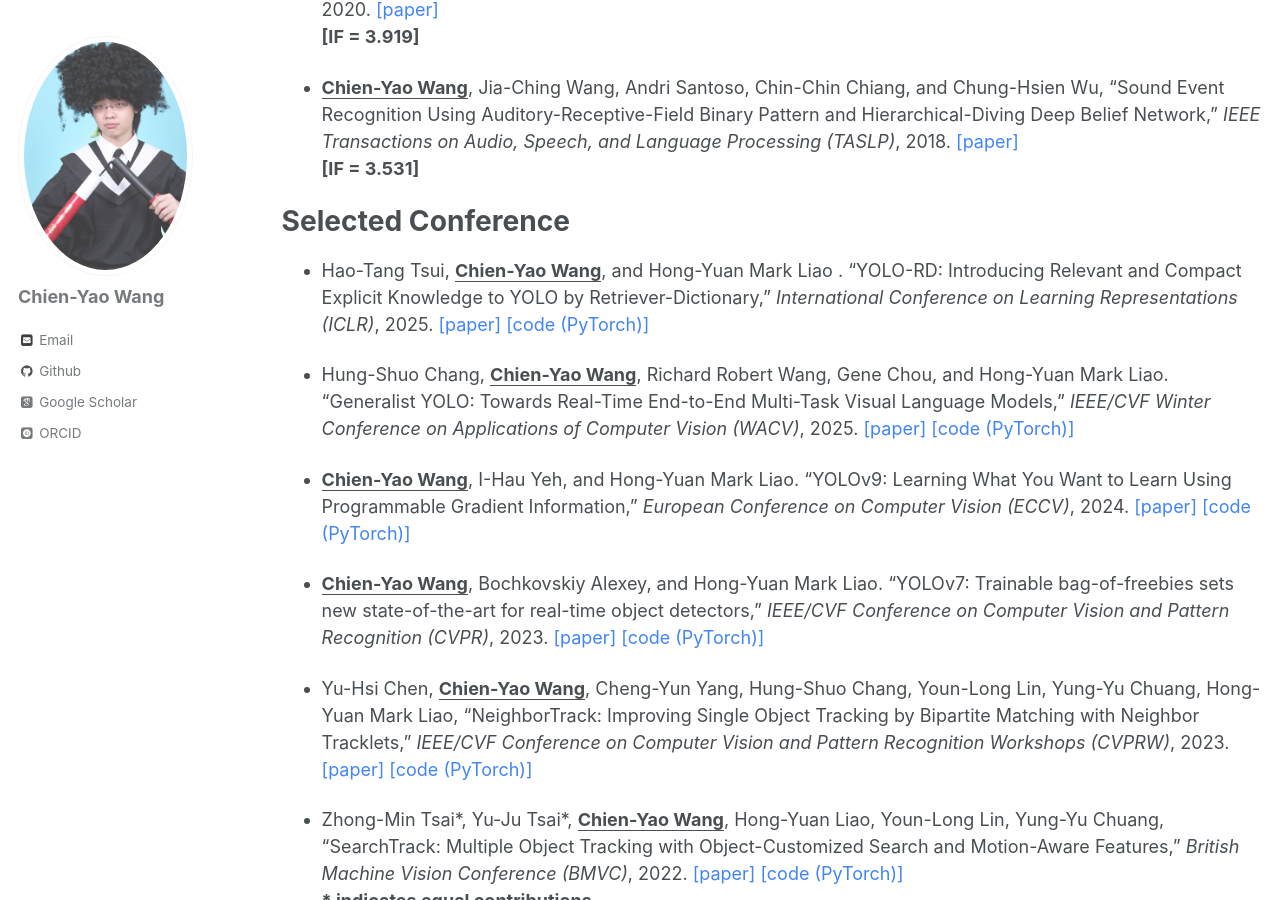
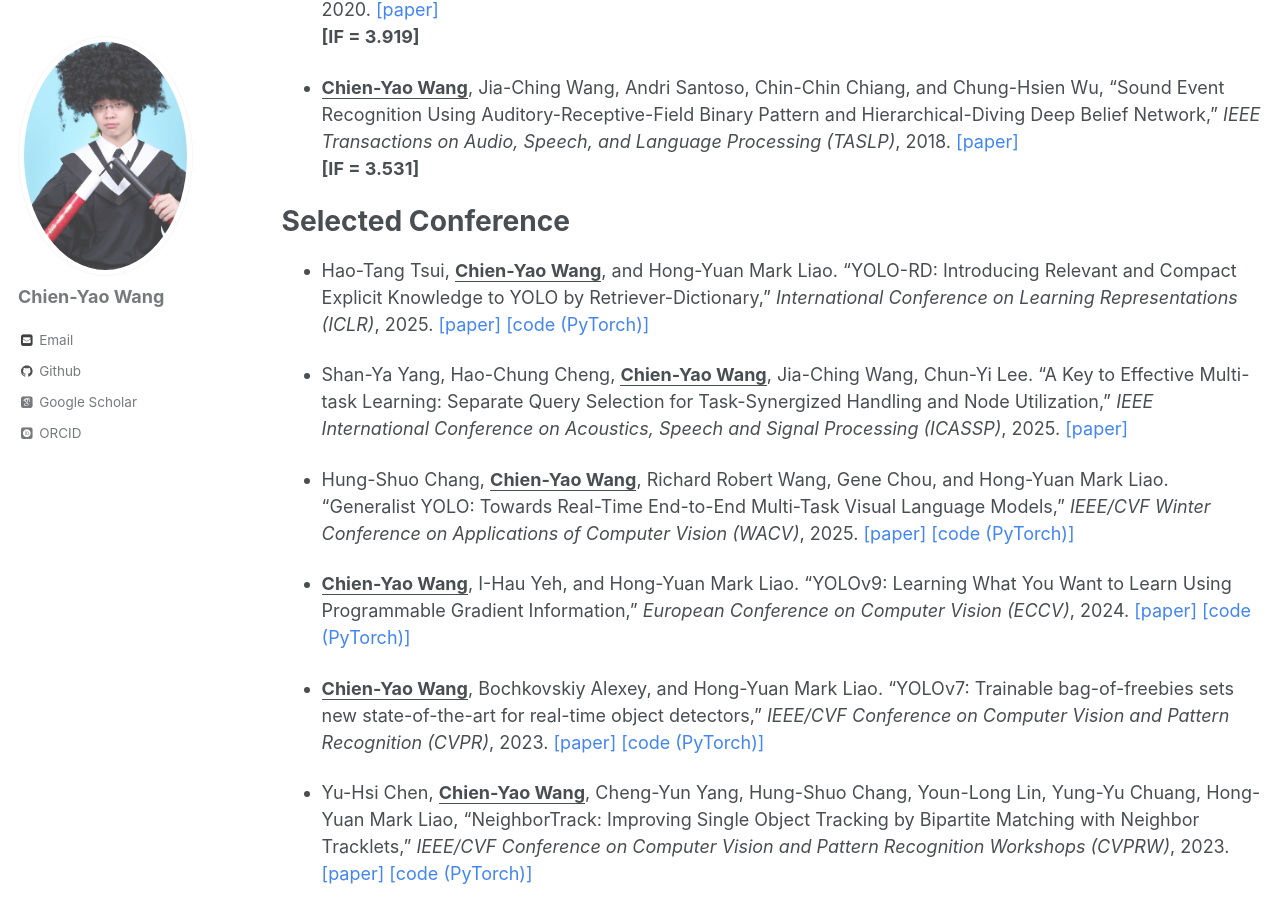
Before and after one commit to WongKinYiu/WongKinYiu.github.io, a Jekyll site: the page built from _pages/publications.md, in a window 1280 px wide and 900 px high, scrolled down 767 px. Built offline with Jekyll 4.4.1, drawn with Linux system fonts in a browser that asks for light colours; some web fonts are replaced.

Commit message:
Update publications.md

```diff
--- a/_pages/publications.md
+++ b/_pages/publications.md
@@ -43,9 +43,12 @@ Selected Conference
 ======
 
 
-* Hao-Tang Tsui, <strong><U>Chien-Yao Wang</U></strong>, and Hong-Yuan Mark Liao . “YOLO-RD: Introducing Relevant and Compact Explicit Knowledge to YOLO by Retriever-Dictionary,” <I>International Conference on Learning Representations (ICLR)</I>, 2025.
+* Hao-Tang Tsui, <strong><U>Chien-Yao Wang</U></strong>, and Hong-Yuan Mark Liao. “YOLO-RD: Introducing Relevant and Compact Explicit Knowledge to YOLO by Retriever-Dictionary,” <I>International Conference on Learning Representations (ICLR)</I>, 2025.
   <span style="color:#4285F4">[[paper]](https://openreview.net/forum?id=KXDOmD7DM7)</span>
   <span style="color:#4285F4">[[code (PyTorch)]](https://github.com/MultimediaTechLab/YOLO)</span>
+
+* Shan-Ya Yang, Hao-Chung Cheng, <strong><U>Chien-Yao Wang</U></strong>, Jia-Ching Wang, Chun-Yi Lee. “A Key to Effective Multi-task Learning: Separate Query Selection for Task-Synergized Handling and Node Utilization,” <I>IEEE International Conference on Acoustics, Speech and Signal Processing (ICASSP)</I>, 2025.
+  <span style="color:#4285F4">[[paper]](https://ieeexplore.ieee.org/document/10888498)</span>
 
 * Hung-Shuo Chang, <strong><U>Chien-Yao Wang</U></strong>, Richard Robert Wang, Gene Chou, and Hong-Yuan Mark Liao. “Generalist YOLO: Towards Real-Time End-to-End Multi-Task Visual Language Models,” <I>IEEE/CVF Winter Conference on Applications of Computer Vision (WACV)</I>, 2025.
   <span style="color:#4285F4">[[paper]](https://openaccess.thecvf.com/content/WACV2025/papers/Chang_Generalist_YOLO_Towards_Real-Time_End-to-End_Multi-Task_Visual_Language_Models_WACV_2025_paper.pdf)</span>
```
